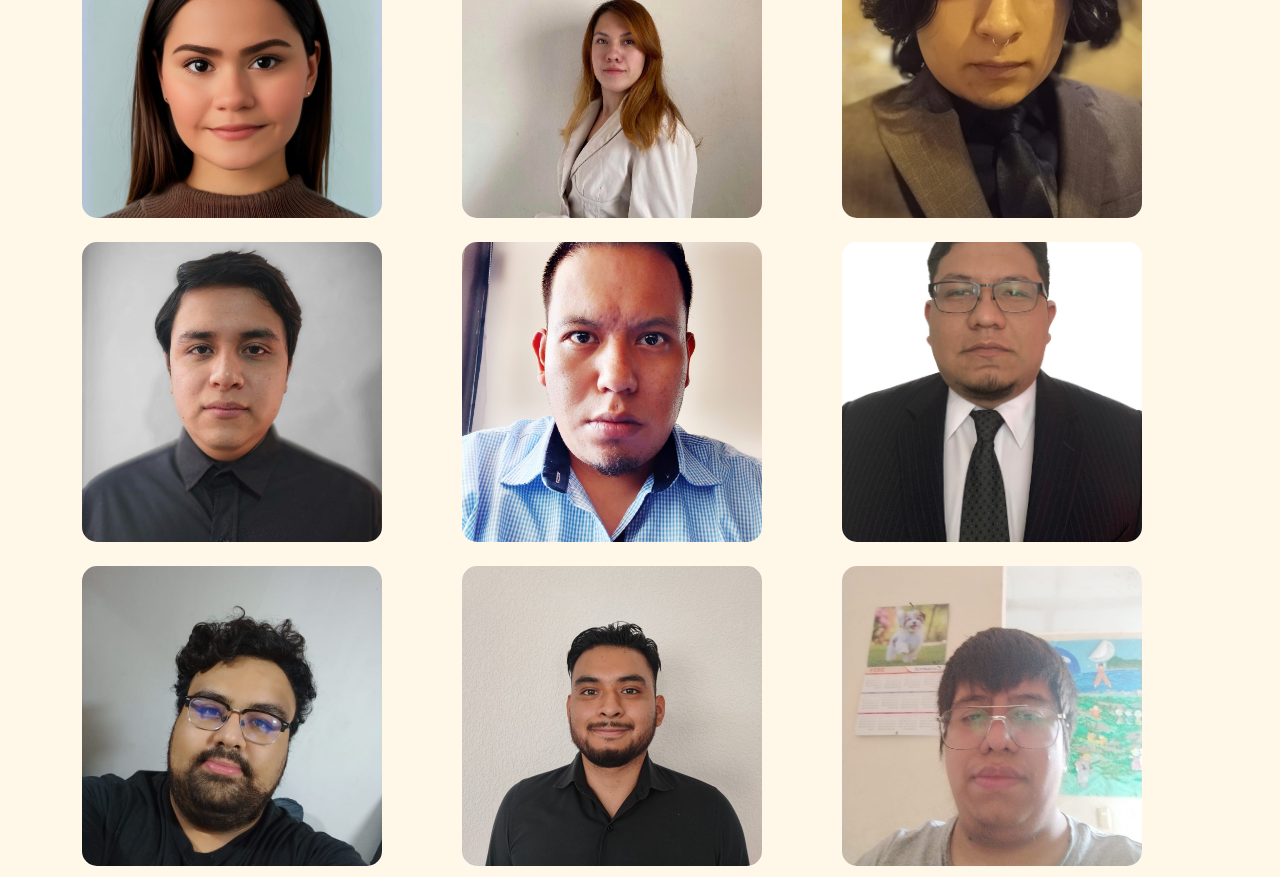
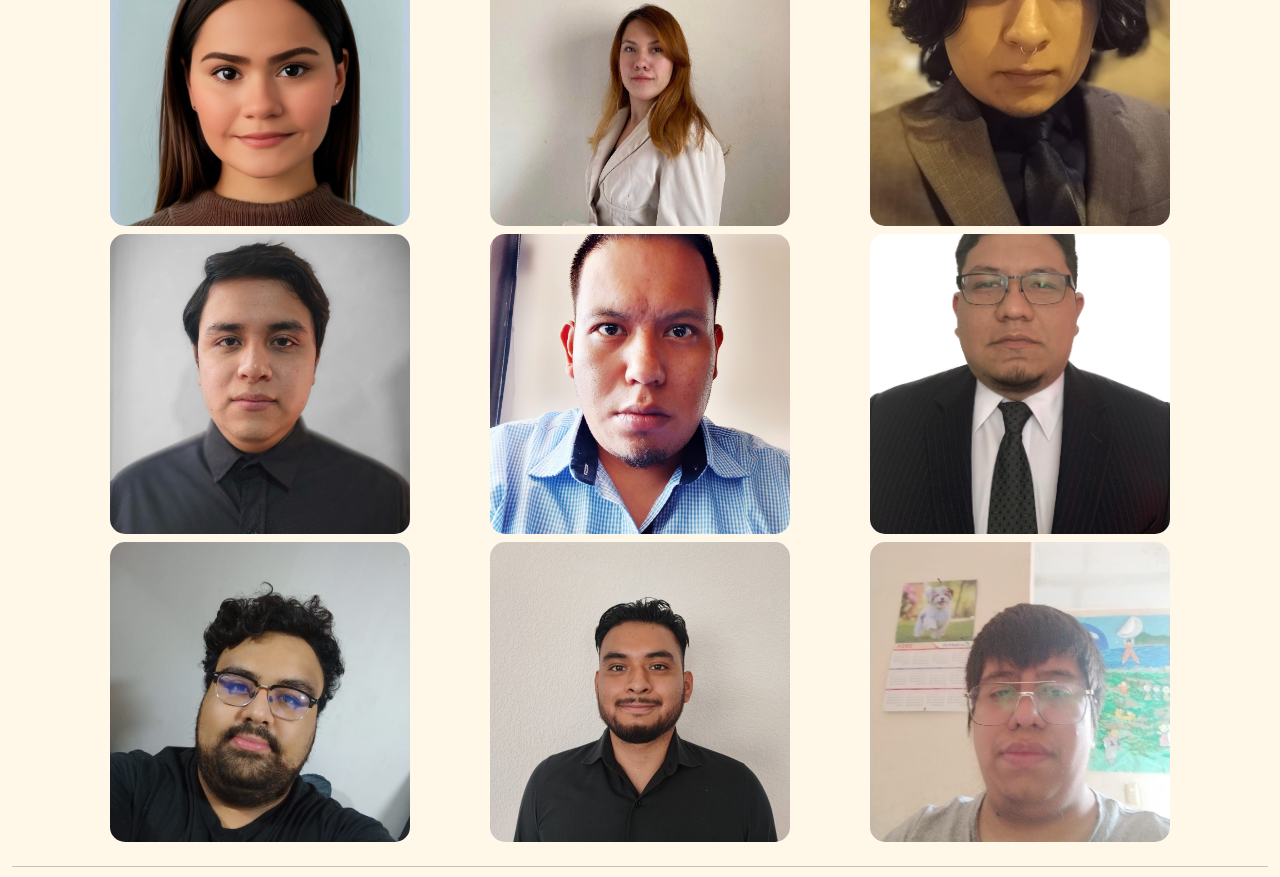
Before and after one commit to MVAlejandro/Tribal-Home, a plain HTML site: page nosotros.html in a window 1280 px wide. Shown: the part 1934-2811 px from the top of the page. Drawn offline with nearby package versions, Linux system fonts and the light colour scheme.

Commit message:
Modificación de diseños en Equipo de desarrollo

```diff
--- a/nosotros.html
+++ b/nosotros.html
@@ -99,8 +99,8 @@
       </div>
       <h2 class="mt-5 color-black text-start">Equipo de desarrollo</h2>
     <div class="row mt-4">
-      <div class="col-sm card-container">
-        <div class="flip-card">
+      <div class="col-sm card-container mt-2">
+        <div class="flip-card ms-auto me-auto">
           <div class="flip-card-inner">
             <div class="flip-card-front">
               <img src="assets/Andrea Zambrano.jpeg" class="equipo" alt="Foto-Andrea-Zambrano">
@@ -113,8 +113,8 @@
           </div>
         </div>
       </div>
-      <div class="col-sm card-container">
-        <div class="flip-card">
+      <div class="col-sm card-container mt-2">
+        <div class="flip-card ms-auto me-auto">
           <div class="flip-card-inner">
             <div class="flip-card-front">
               <img src="assets/Dafne.jpg" class="equipo" alt="Foto-Dafne-Sandoval">
@@ -127,10 +127,10 @@
           </div>
         </div>
       </div>
-      <div class="col-sm card-container">
-        <div class="flip-card">
+      <div class="col-sm card-container mt-2">
+        <div class="flip-card ms-auto me-auto">
           <div class="flip-card-inner">
-            <div class="flip-card-front">
+            <div class="flip-card-front ">
               <img src="assets/Kristipher.jpg" class="equipo" alt="Foto-Kristopher-Jaramillo">
             </div>
             <div class="flip-card-back">
@@ -140,9 +140,9 @@
         </div>
       </div>
     </div>
-    <div class="row mt-4">
-      <div class="col-sm card-container">
-        <div class="flip-card">
+    <div class="row">
+      <div class="col-sm card-container mt-2">
+        <div class="flip-card ms-auto me-auto">
           <div class="flip-card-inner">
             <div class="flip-card-front">
               <img src="assets/Alejandro-Martinez.jpg" class="equipo" alt="Foto-Alejandro-Martínez">
@@ -153,8 +153,8 @@
           </div>
         </div>
       </div>
-      <div class="col-sm card-container">
-        <div class="flip-card">
+      <div class="col-sm card-container mt-2">
+        <div class="flip-card ms-auto me-auto">
           <div class="flip-card-inner">
             <div class="flip-card-front">
               <img src="assets/Fernando-Coronel.jpg" class="equipo" alt="Foto-Fernando-Coronel">
@@ -166,8 +166,8 @@
           </div>
         </div>
       </div>
-      <div class="col-sm card-container">
-        <div class="flip-card">
+      <div class="col-sm card-container mt-2">
+        <div class="flip-card ms-auto me-auto">
           <div class="flip-card-inner">
             <div class="flip-card-front">
               <img src="assets/fernandoRami.jpeg" class="equipo" alt="Foto-Fernando-Ramirez">
@@ -179,9 +179,9 @@
         </div>
       </div>
     </div>
-    <div class="row mt-4">
-      <div class="col-sm card-container">
-        <div class="flip-card">
+    <div class="row">
+      <div class="col-sm card-container mt-2">
+        <div class="flip-card ms-auto me-auto">
           <div class="flip-card-inner">
             <div class="flip-card-front">
               <img src="assets/JoseRivera.jpeg" class="equipo" alt="Foto-Jose-Rivera">
@@ -192,8 +192,8 @@
           </div>
         </div>
       </div>
-      <div class="col-sm card-container">
-        <div class="flip-card">
+      <div class="col-sm card-container mt-2">
+        <div class="flip-card ms-auto me-auto">
           <div class="flip-card-inner">
             <div class="flip-card-front">
               <img src="assets/Ivan_orozco.jpeg" class="equipo" alt="Foto-Ivan-Orozco">
@@ -206,8 +206,8 @@
           </div>
         </div>
       </div>
-      <div class="col-sm card-container">
-        <div class="flip-card">
+      <div class="col-sm card-container mt-2">
+        <div class="flip-card ms-auto me-auto">
           <div class="flip-card-inner">
             <div class="flip-card-front">
               <img src="assets/RicardoAlfaro.jpeg" class="equipo" alt="Foto-Ricardo-Alfaro">
```
